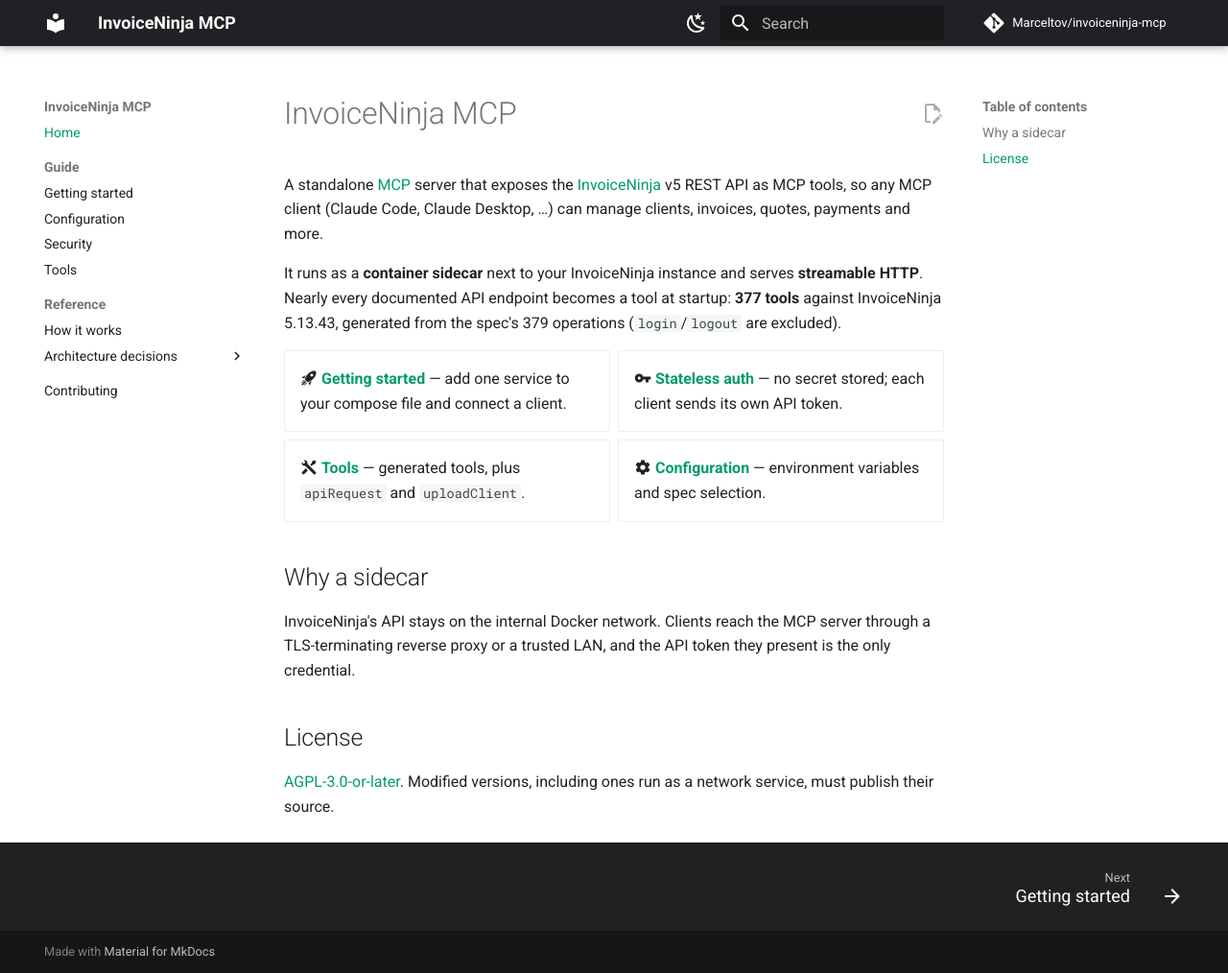
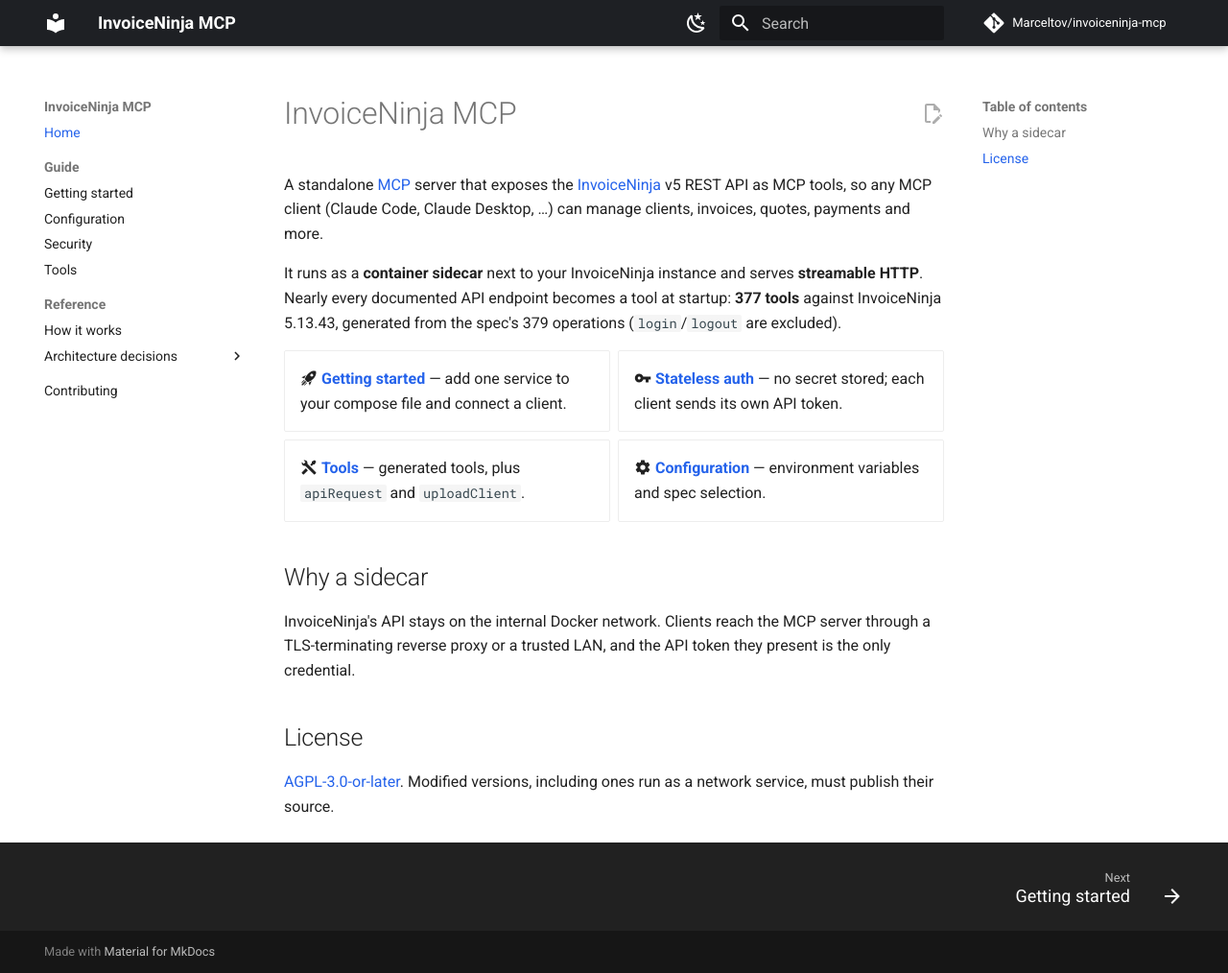
Before and after one commit to Marceltov/invoiceninja-mcp, an MkDocs documentation site: the page built from docs/index.md, in a window 1280 px wide and 1014 px high. Shown: the whole window at 96% size. Built offline with MkDocs 1.6.1 and Material for MkDocs 9.7.7, drawn with Linux system fonts in a browser that asks for light colours; comment, search, counter and statistics services are not loaded.

Commit message:
INVOICENINJA-MCP: Use InvoiceNinja blue/dark palette for docs
Co-Authored-By: Claude Sonnet 5.5 <noreply@anthropic.com>
Claude-Session: https://claude.ai/code/session_01Mram6QvotX3vZiEPm8QbAF

```diff
--- a/docs/stylesheets/extra.css
+++ b/docs/stylesheets/extra.css
@@ -1,18 +1,19 @@
-/* InvoiceNinja brand: green on near-black */
+/* InvoiceNinja brand: blue accent on near-black, like the app sidebar and site hero */
 :root,
 [data-md-color-scheme="default"] {
-  --md-primary-fg-color: #1f2124;
+  --md-primary-fg-color: #1e2024;
   --md-primary-fg-color--light: #33373d;
   --md-primary-fg-color--dark: #0c0d0e;
-  --md-accent-fg-color: #00bc7d;
-  --md-typeset-a-color: #009c68;
+  --md-accent-fg-color: #2563eb;
+  --md-typeset-a-color: #2563eb;
 }
 
 [data-md-color-scheme="slate"] {
-  --md-primary-fg-color: #1f2124;
-  --md-primary-fg-color--light: #33373d;
-  --md-primary-fg-color--dark: #0c0d0e;
-  --md-accent-fg-color: #00d492;
-  --md-typeset-a-color: #00d492;
-  --md-default-bg-color: #17181a;
+  --md-primary-fg-color: #0c0d0e;
+  --md-primary-fg-color--light: #1e2024;
+  --md-primary-fg-color--dark: #000;
+  --md-accent-fg-color: #4b8cf5;
+  --md-typeset-a-color: #4b8cf5;
+  --md-default-bg-color: #0c0d0e;
+  --md-default-bg-color--light: #1e2024;
 }
```
